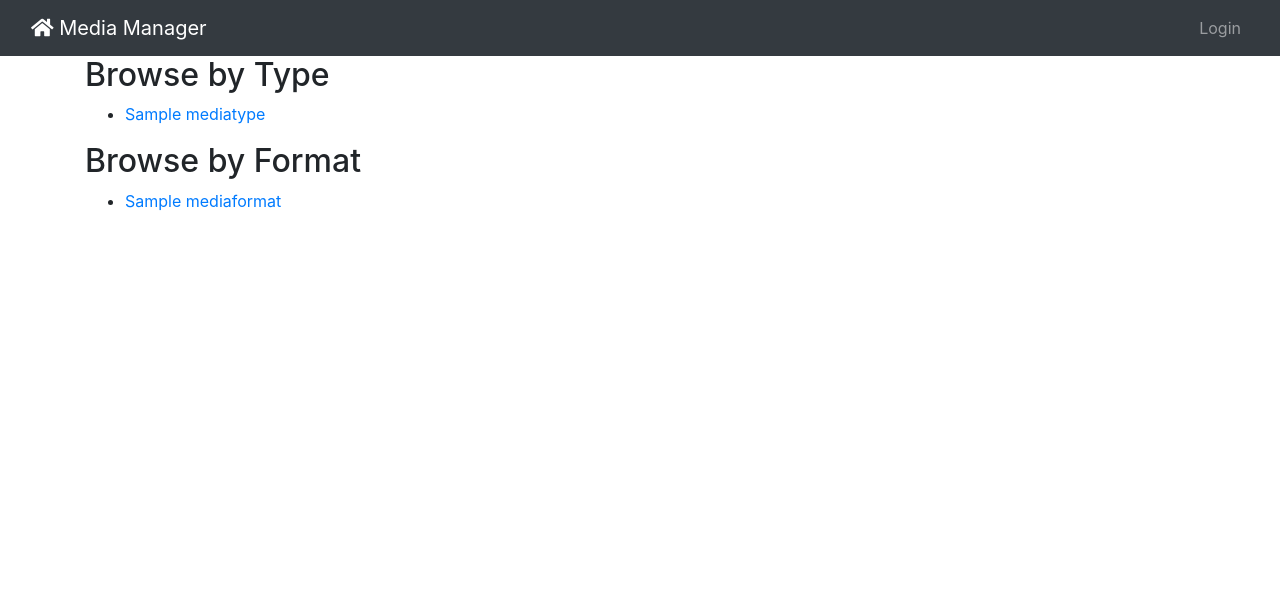
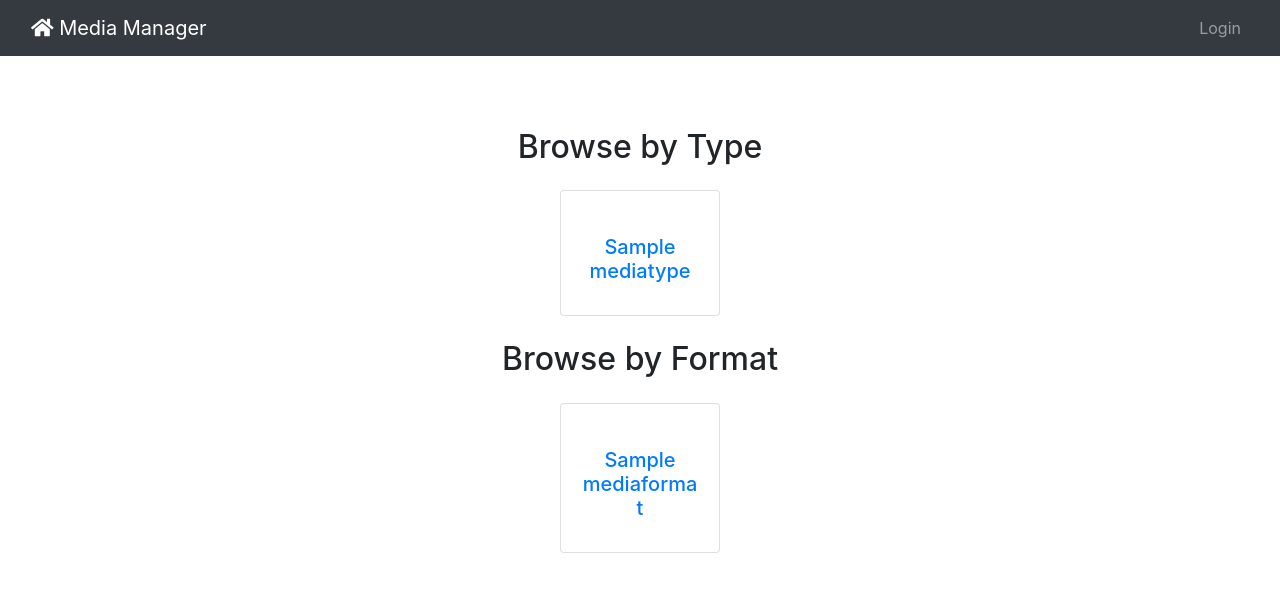
Before and after one commit to tomgehrke/media_manager, a Flask app: page / in a window 1280 px wide. Shown: the top 592 px of the page. Run offline with Flask 2, Linux system fonts and the light colour scheme; tables that the repository leaves empty hold one stand-in row (values such as "Sample post"); some libraries are stand-ins or nearby versions.

Commit message:
Changed start page links to cards.

```diff
--- a/static/styles.css
+++ b/static/styles.css
@@ -1,7 +1,13 @@
 .user_picture {
-    width:24px;
-    height:24px;
+    width: 24px;
+    height: 24px;
     border-radius: 12px;
     -webkit-border-radius: 12px;
     -moz-border-radius: 12px;
 }
+
+.mediatype-icon {
+    font-size: 30rem;
+    width: 10rem;
+    border: 1px solid red;
+}
--- a/templates/start.html
+++ b/templates/start.html
@@ -1,27 +1,35 @@
 {% extends "main.html" %} {% block content %} {% include "nav.html" %}
-<div class="container">
-    <h2>Browse by Type</h2>
-    <ul>
+<div class="container pt-5">
+    <h2 class="text-center mt-4 mb-4">Browse by Type</h2>
+    <div class="d-flex justify-content-around">
         {% for mediatype in mediatypes %}
-        <li>
+        <div class="card text-center" style="width: 10rem;">
+            <div class="card-body">
                 <a
                     href="{{url_for('listMediaByType', mediatype_id = mediatype.id)}}"
-                >{{ mediatype.name }}</a
                 >
-        </li>
+                    <i class="fas {{ mediatype.fa_icon_class }} fa-5x"></i>
+                    <h5 class="card-title">{{ mediatype.name }}</h5>
+                </a>
+            </div>
+        </div>
         {% endfor %}
-    </ul>
+    </div>
 
-    <h2>Browse by Format</h2>
-    <ul>
+    <h2 class="text-center mt-4 mb-4">Browse by Format</h2>
+    <div class="d-flex justify-content-around">
         {% for mediaformat in mediaformats %}
-        <li>
+        <div class="card text-center" style="width: 10rem;">
+            <div class="card-body">
                 <a
                     href="{{url_for('listMediaByFormat', mediaformat_id = mediaformat.id)}}"
-                >{{ mediaformat.name }}</a
                 >
-        </li>
+                    <i class="fas {{ mediaformat.fa_icon_class }} fa-5x"></i>
+                    <h5 class="card-title">{{ mediaformat.name }}</h5>
+                </a>
+            </div>
+        </div>
         {% endfor %}
-    </ul>
+    </div>
 </div>
 {% endblock %}
```
Lines whose indentation alone changed are shown as unchanged.
